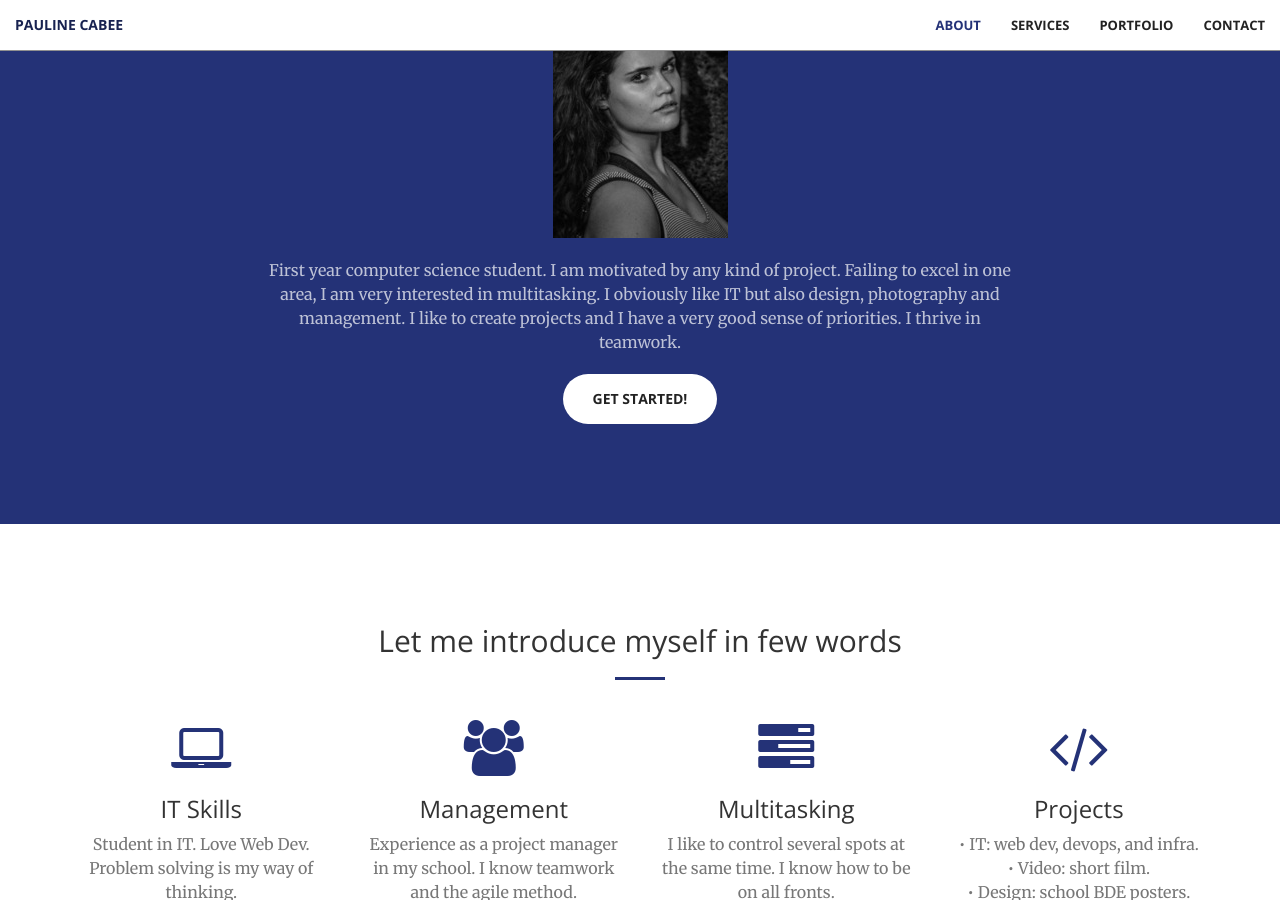
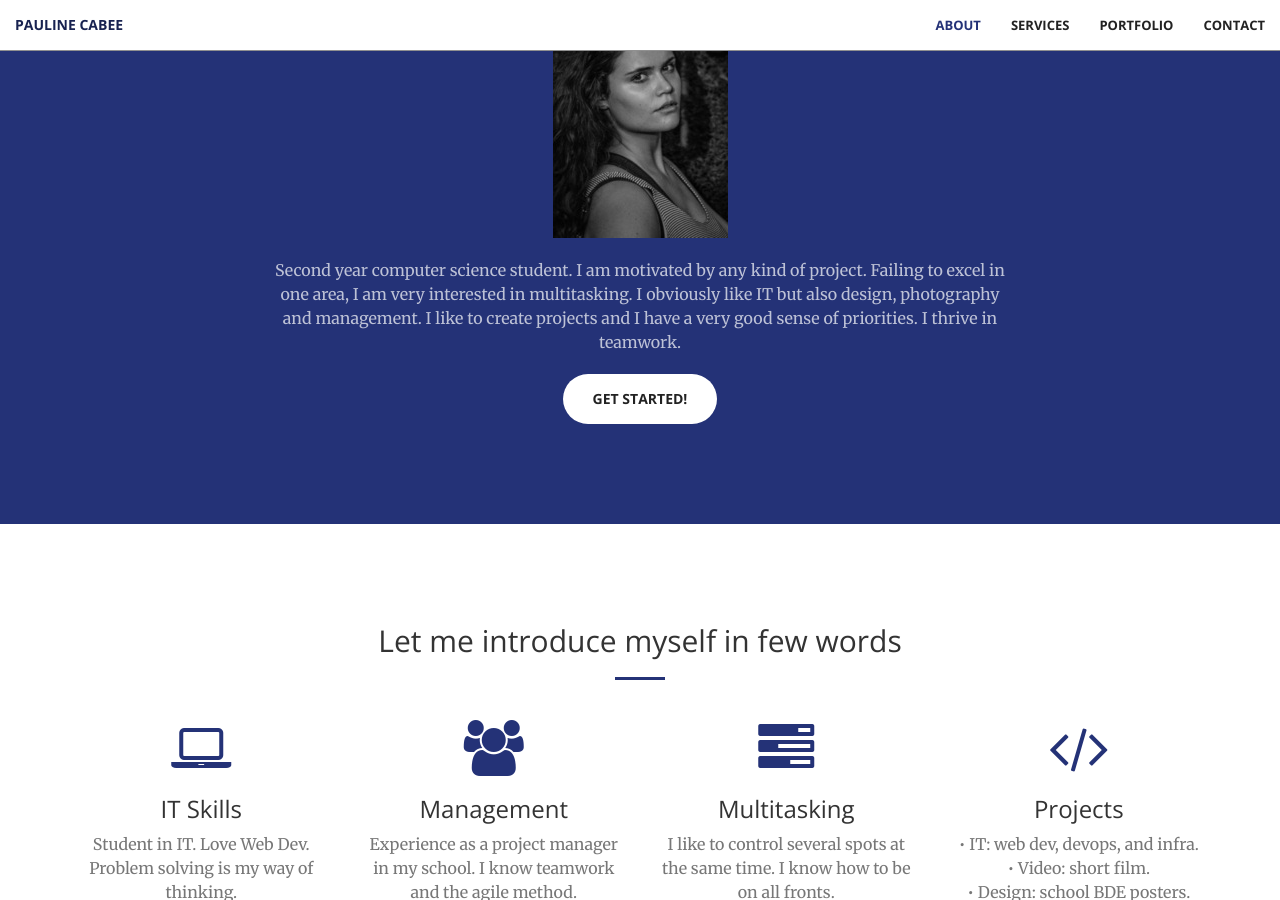
Before and after one commit to WeeXee/Portfolio, a Jekyll site: the page built from index.html, in a window 1280 px wide and 900 px high, scrolled down 1100 px. Built offline with Jekyll 4.4.1, drawn with Linux system fonts in a browser that asks for light colours.

Commit message:
second (got my first year)

```diff
--- a/_includes/call-to-action.html
+++ b/_includes/call-to-action.html
@@ -6,7 +6,7 @@
                 <hr class="light">
                 <p style="float:left; width:100%; height: auto;"> <img src="img/profil1.jpg" class="profil1" alt="imageprofil"></p>
                 <br><br>
-                <p class="text-faded">First year computer science student. I am motivated by any kind of project. Failing to excel in one area, I am very interested in multitasking. I obviously like IT but also design, photography and management. I like to create projects
+                <p class="text-faded">Second year computer science student. I am motivated by any kind of project. Failing to excel in one area, I am very interested in multitasking. I obviously like IT but also design, photography and management. I like to create projects
                     and I have a very good sense of priorities. I thrive in teamwork.</p>
                 <a href="#services" class="btn btn-default btn-xl">Get Started!</a>
             </div>
```
